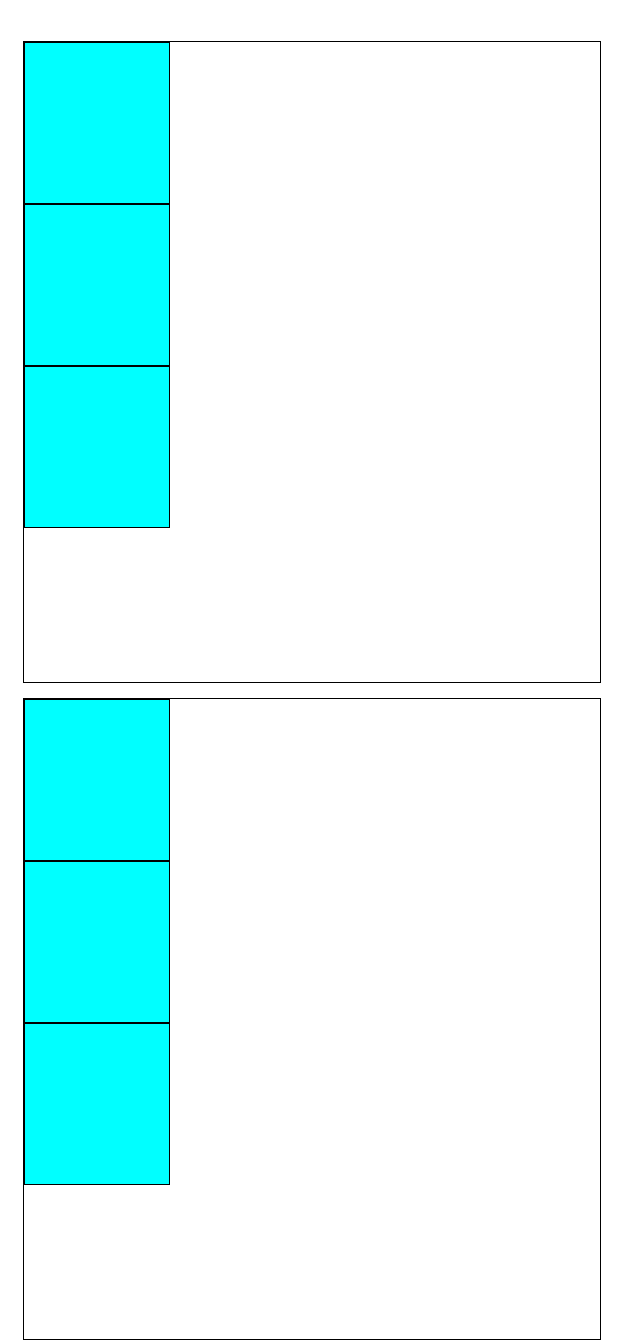
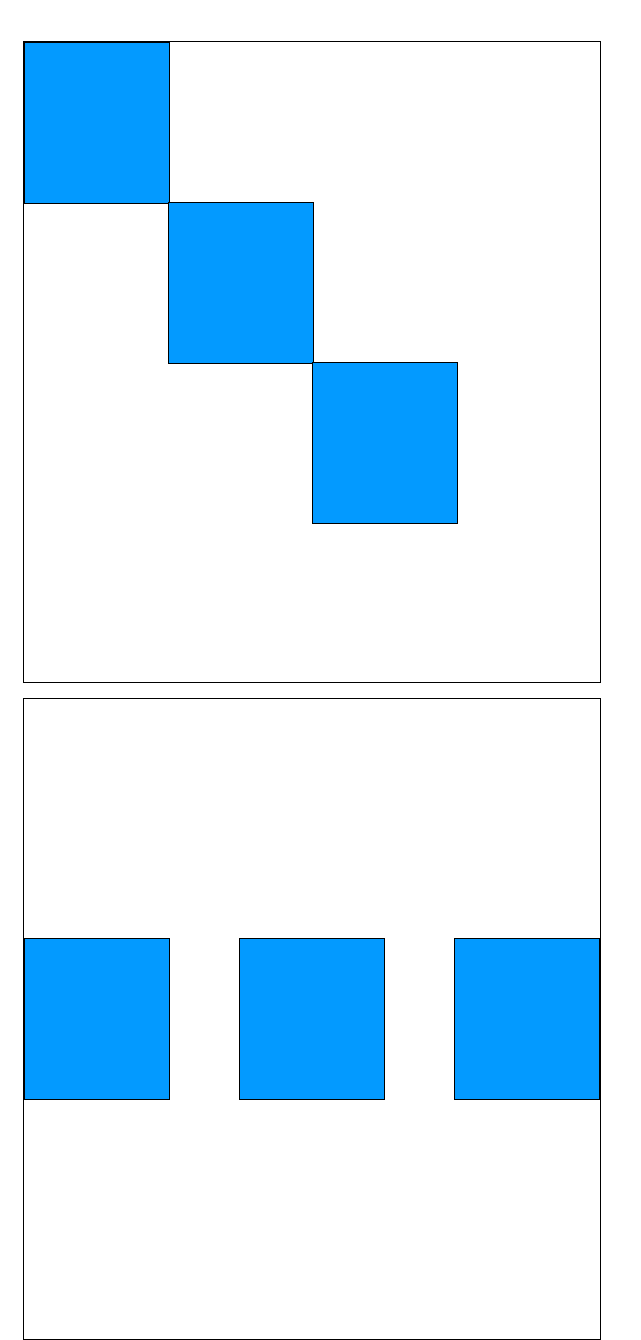
Before and after one commit to anattolia/tmt2025, a plain HTML site: page index.html in a window 1280 px wide. Shown: the whole page, without its empty margins (0-641 px from the left). Drawn offline with Linux system fonts and the light colour scheme.

Commit message:
cuadrados

```diff
--- a/estilo.css
+++ b/estilo.css
@@ -16,6 +16,7 @@ width: 45vw;
 height: 80vh;
 border: 1px solid black;
 margin: 15px;
+position: relative;
 }
 
 #contenedor2 {
@@ -23,11 +24,39 @@ width: 45vw;
 height: 80vh;
 border: 1px solid black;
 margin: 15px;
+display: flex;
+justify-content: space-between;
+align-items: center;
+flex-direction: row;
 }
 
 .cuadrado {
     width: 25%;
     height: 25%;
-    background-color: cyan;
+    background-color: rgb(3, 154, 255);
     border: 1px solid black;
+    position: absolute;
 }
+
+.cuadrado2 {
+    width: 25%;
+    height: 25%;
+    background-color: rgb(3, 154, 255);
+    border: 1px solid black;
+
+}
+
+#cuadro1 {
+top: 0%;
+left: 0%;
+}
+
+#cuadro2 {
+top: 25%;
+left: 25%;
+}
+
+#cuadro3 {
+top: 50%;
+left: 50%;
+}
--- a/index.html
+++ b/index.html
@@ -16,15 +16,15 @@
    -->
 
    <div id="contenedor1">
-      <div class="cuadrado"></div>
-      <div class="cuadrado"></div>
-      <div class="cuadrado"></div>
+      <div class="cuadrado" id="cuadro1"></div>
+      <div class="cuadrado" id="cuadro2"></div>
+      <div class="cuadrado" id="cuadro3"></div>
    </div>
 
    <div id="contenedor2">
-      <div class="cuadrado"></div>
-      <div class="cuadrado"></div>
-      <div class="cuadrado"></div>
+      <div class="cuadrado2"></div>
+      <div class="cuadrado2"></div>
+      <div class="cuadrado2"></div>
    </div>
 
 </body>
```
